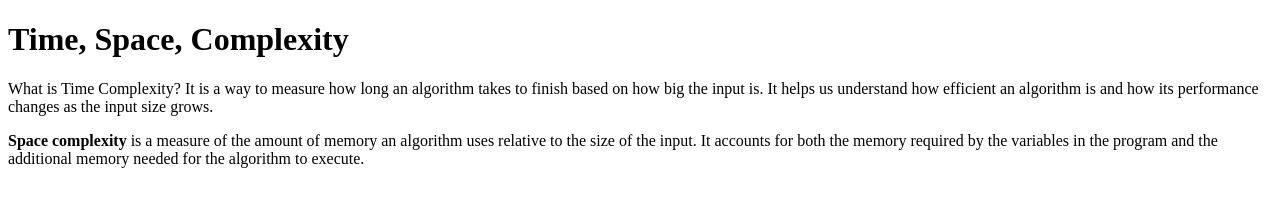
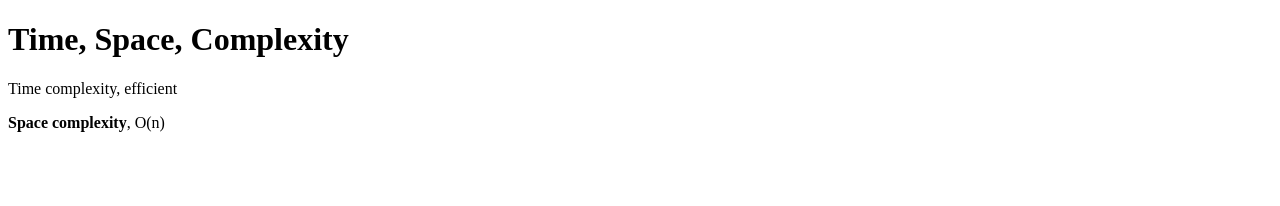
Before and after one commit to acciojob/time-and-space-complexity-Ankush135, a website: page main.html in a window 1280 px wide. Drawn offline with Linux system fonts and the light colour scheme.

Commit message:
created a submission

```diff
--- a/main.html
+++ b/main.html
@@ -9,8 +9,8 @@
 <body>
 	<!-- the entire body must be written by student -->
 	<h1>Time, Space, Complexity</h1>
-	<p>What is Time Complexity? It is a way to measure how long an algorithm takes to finish based on how big the input is. It helps us understand how efficient an algorithm is and how its performance changes as the input size grows.</p>
-	<p><b>Space complexity</b> is a measure of the amount of memory an algorithm uses relative to the size of the input. It accounts for both the memory required by the variables in the program and the additional memory needed for the algorithm to execute.</p>
+	<p>Time complexity, efficient</p>
+	<p><b>Space complexity</b>, O(n)</p>
     <script type="text/javascript" src="./script.js">
 </script>
 
```
